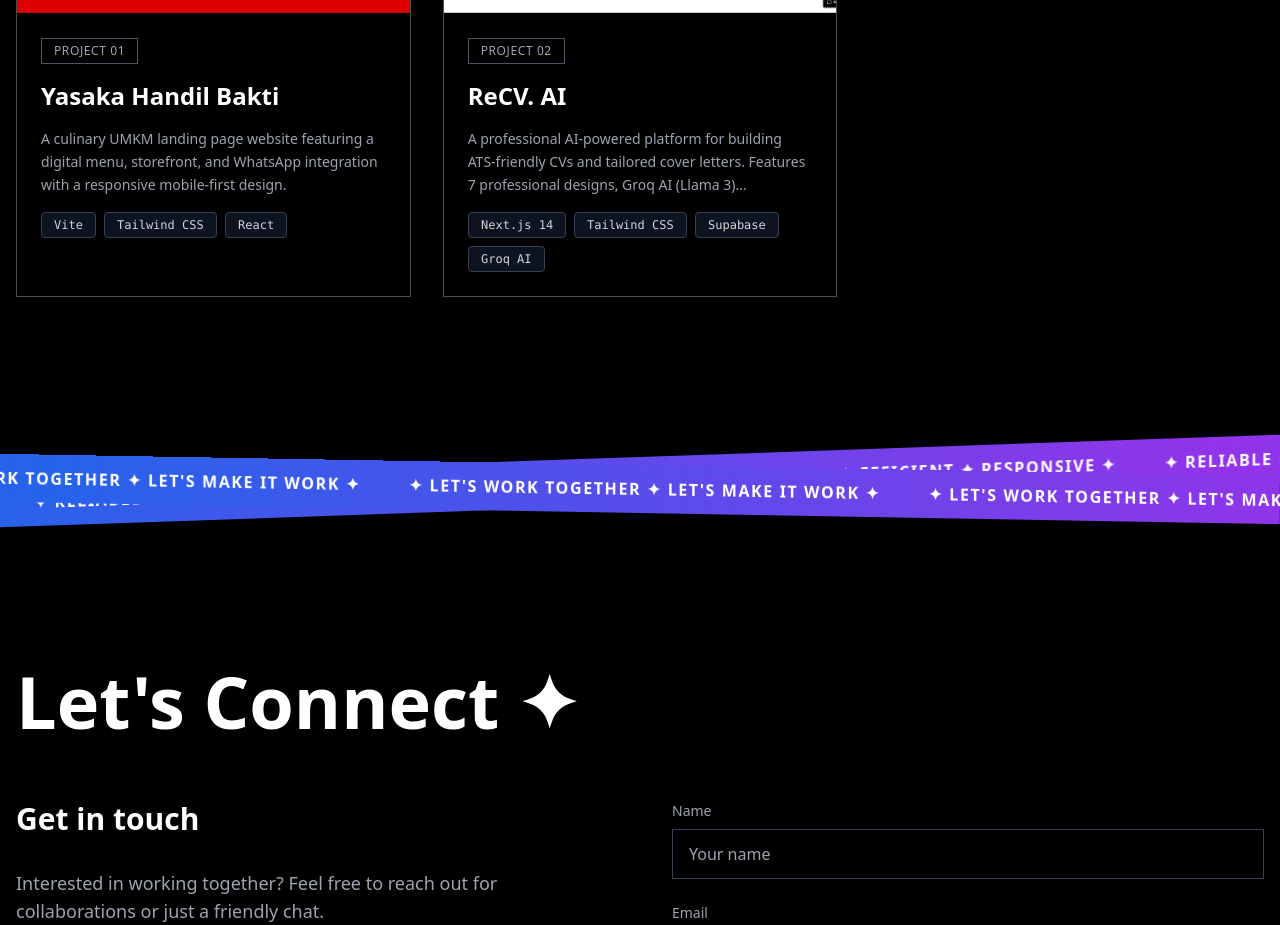
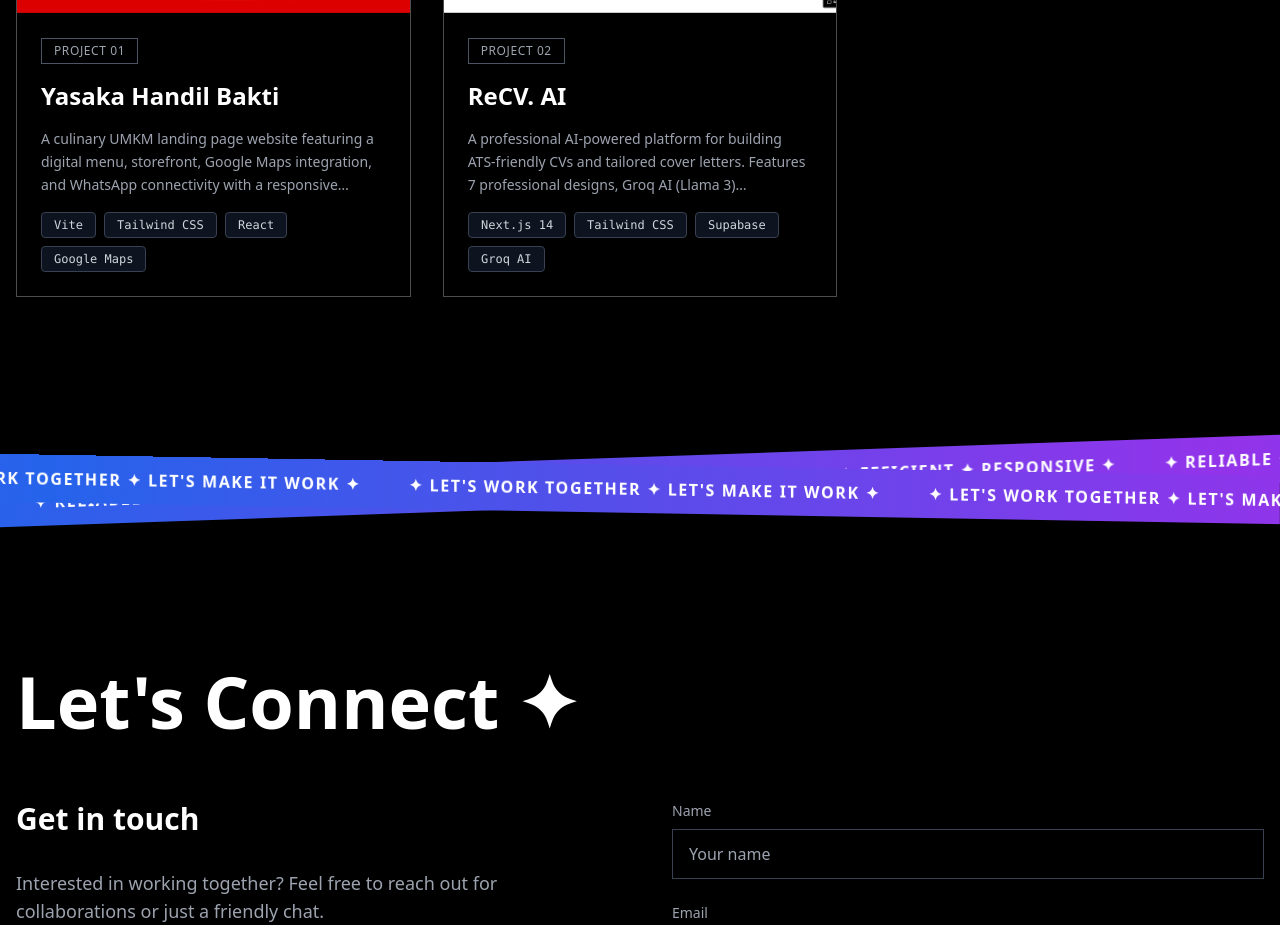
Before and after one commit to ZCosmicc/portfolio-website, a React (Vite) app: page / in a window 1280 px wide. Shown: the part 1660-2585 px from the top of the page. Built offline with nearby package versions, Linux system fonts and the light colour scheme; a web font is replaced by a local one.

Commit message:
Add Google Maps to Yasaka project features and tech stack

```diff
--- a/src/App.tsx
+++ b/src/App.tsx
@@ -224,8 +224,8 @@ function App() {
     {
       id: 1,
       title: "Yasaka Handil Bakti",
-      description: "A culinary UMKM landing page website featuring a digital menu, storefront, and WhatsApp integration with a responsive mobile-first design.",
-      tech: ["Vite", "Tailwind CSS", "React"],
+      description: "A culinary UMKM landing page website featuring a digital menu, storefront, Google Maps integration, and WhatsApp connectivity with a responsive mobile-first design.",
+      tech: ["Vite", "Tailwind CSS", "React", "Google Maps"],
       image: "/projects/Yasaka.png",
       demo: "https://yasaka-handilbakti.netlify.app"
     },
```
